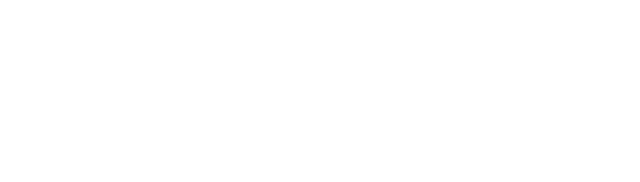
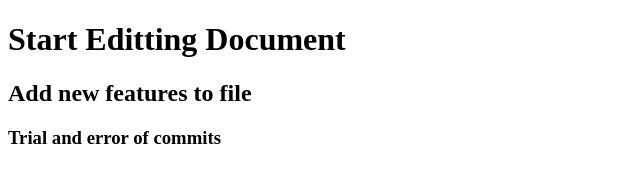
Before and after one commit to SelAw432/Tutorial, a plain HTML site: page index.html in a window 1280 px wide. Shown: the whole page, without its empty margins (0-640 px from the left). Drawn offline with Linux system fonts and the light colour scheme.

Commit message:
2nd commit

```diff
--- a/index.html
+++ b/index.html
@@ -7,6 +7,8 @@
     <title>Document</title>
 </head>
 <body>
-
+    <h1> Start Editting Document</h1>
+    <h2> Add new features to file</h2>
+    <h3> Trial and error of commits</h3>
 </body>
 </html>
```
